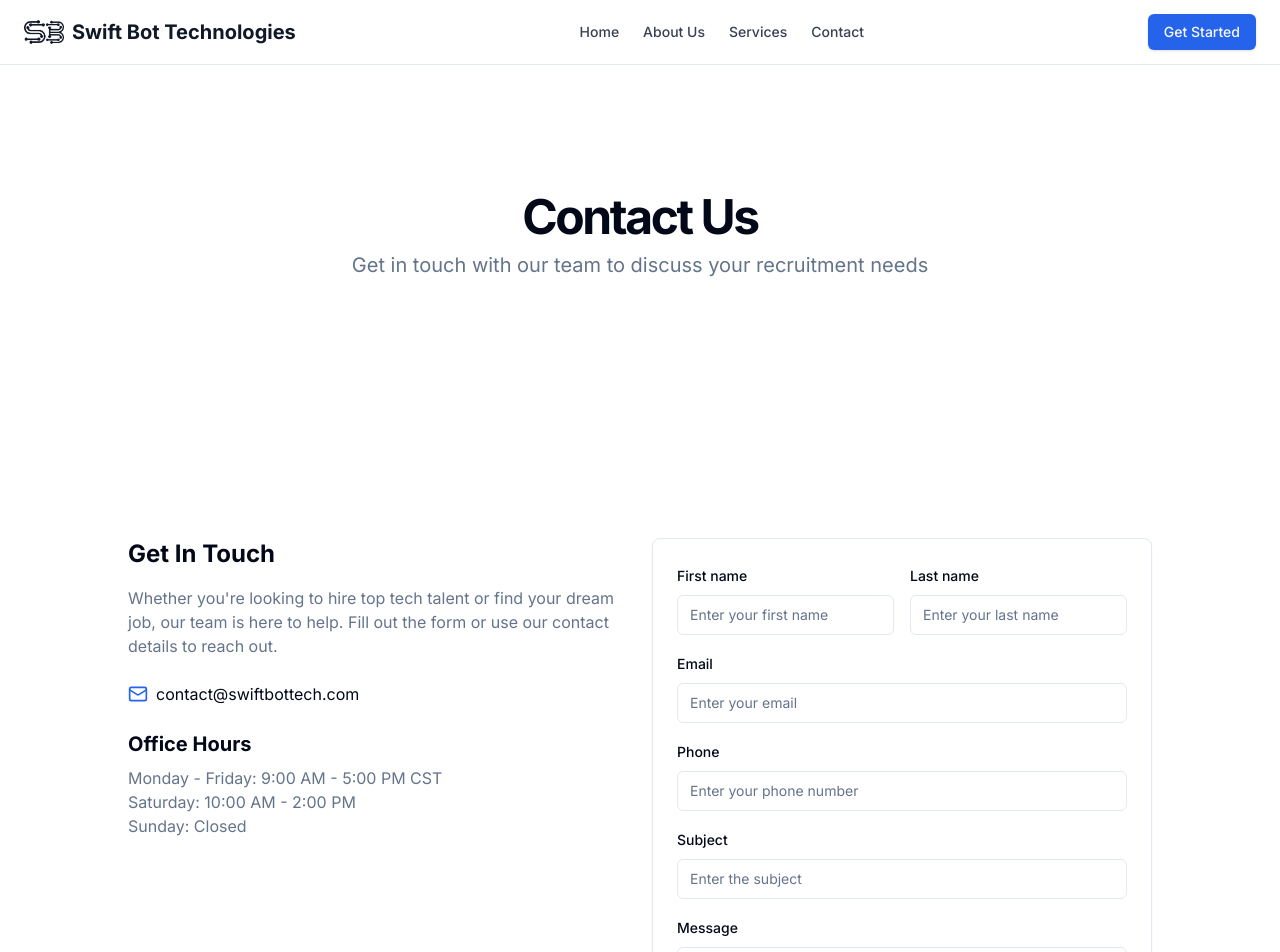
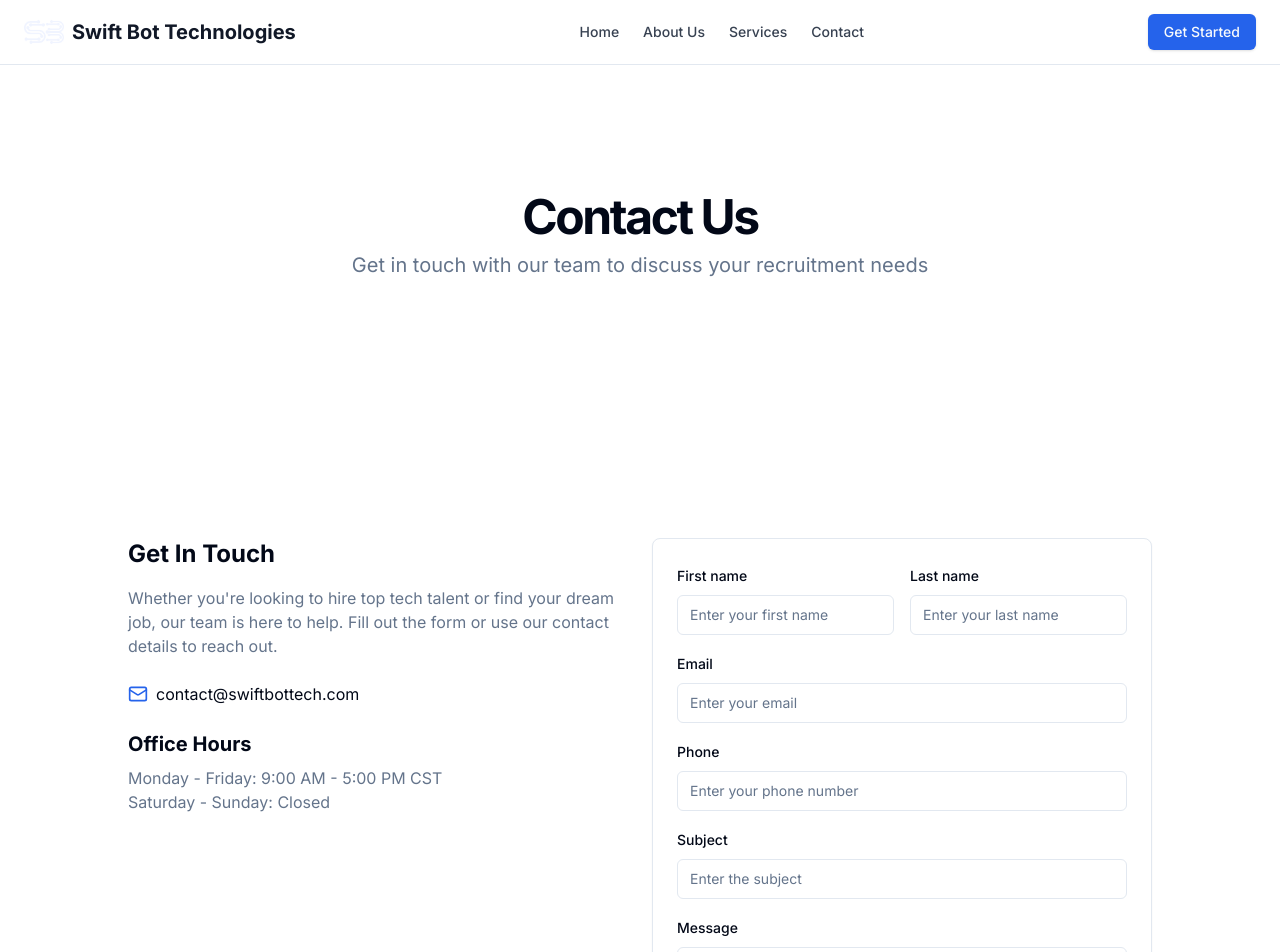
Before and after one commit to mayank-jain632/swift-bot-technologies-site, a Next.js app: page /contact in a window 1280 px wide. Shown: the top 952 px of the page. Built offline with nearby package versions, Linux system fonts and the light colour scheme.

Commit message:
logo testing1

```diff
--- a/app/contact/page.tsx
+++ b/app/contact/page.tsx
@@ -42,8 +42,7 @@ export default function ContactPage() {
               <div>
                 <h3 className="text-xl font-bold mb-2">Office Hours</h3>
                 <p className="text-muted-foreground">Monday - Friday: 9:00 AM - 5:00 PM CST</p>
-                <p className="text-muted-foreground">Saturday: 10:00 AM - 2:00 PM</p>
-                <p className="text-muted-foreground">Sunday: Closed</p>
+                <p className="text-muted-foreground">Saturday - Sunday: Closed</p>
               </div>
             </div>
             <div className="rounded-lg border p-6 shadow-sm bg-card">
--- a/components/header.tsx
+++ b/components/header.tsx
@@ -18,7 +18,7 @@ export default function Header() {
       <div className="container flex h-16 items-center justify-between px-4 md:px-6">
         <Link href="/" className="flex items-center gap-2">
           <Image
-            src="/assets/Swift-Bot-Logo.png"
+            src="/assets/Swift_Bot_Logo.png"
             alt="Swift Bot Technologies Logo"
             width={40}
             height={40}
```
Also changed, not shown: public/assets/Swift_Bot_Logo.png (added).
